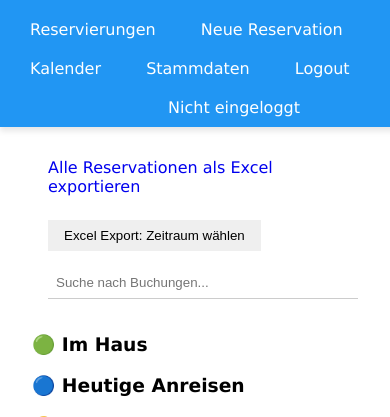
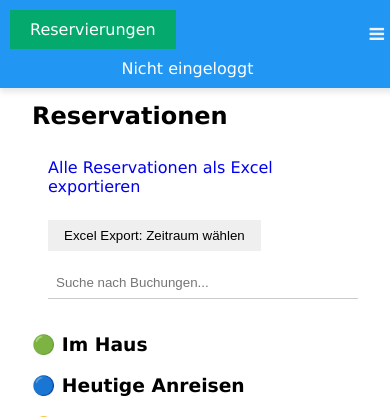
Before and after one commit to timo-reinschmidt/alphuette-rossboden, a Flask app: page / in a window 390 px wide. Shown: the top 417 px of the page. Run offline with Flask 3, Linux system fonts and the light colour scheme; the visitor is signed in with stand-in values (Sample User, id 1); data that the repository does not hold is empty; some libraries are stand-ins or nearby versions.

Commit message:
added mobile view. still a few bugs but it works for now

```diff
--- a/static/css/styles.css
+++ b/static/css/styles.css
@@ -207,3 +207,68 @@ button.w3-red:hover {
 .toggle-details-btn:hover {
     background-color: #45a049;
 }
+
+/* Add a black background color to the top navigation */
+.topnav {
+    background-color: #2196F3;
+    overflow: hidden;
+}
+
+/* Style the links inside the navigation bar */
+.topnav a {
+    float: left;
+    display: block;
+    color: #f2f2f2;
+    text-align: center;
+    padding: 14px 16px;
+    text-decoration: none;
+    font-size: 17px;
+}
+
+/* Change the color of links on hover */
+.topnav a:hover {
+    background-color: #3b8d99;
+    color: white;
+}
+
+/* Add an active class to highlight the current page */
+.topnav a.active {
+    background-color: #04AA6D;
+    color: white;
+}
+
+/* Hide the link that should open and close the topnav on small screens */
+.topnav .icon {
+    display: none;
+}
+
+/* When the screen is less than 600 pixels wide, hide all links, except for the first one ("Home"). Show the link that contains should open and close the topnav (.icon) */
+@media screen and (max-width: 600px) {
+    .topnav a:not(:first-child) {
+        display: none;
+    }
+
+    .topnav a.icon {
+        float: right;
+        display: block;
+    }
+}
+
+/* The "responsive" class is added to the topnav with JavaScript when the user clicks on the icon. This class makes the topnav look good on small screens (display the links vertically instead of horizontally) */
+@media screen and (max-width: 600px) {
+    .topnav.responsive {
+        position: relative;
+    }
+
+    .topnav.responsive a.icon {
+        position: absolute;
+        right: 0;
+        top: 0;
+    }
+
+    .topnav.responsive a {
+        float: none;
+        display: block;
+        text-align: left;
+    }
+}
--- a/templates/base.html
+++ b/templates/base.html
@@ -2,15 +2,17 @@
 <html lang="de">
 <head>
     <meta charset="UTF-8">
+    <meta name="viewport" content="width=device-width, initial-scale=1.0">
     <title>{% block title %}Alphütte Rossboden{% endblock %}</title>
     <link rel="stylesheet" href="{{ url_for('static', filename='css/w3.css') }}">
     <link rel="stylesheet" href="{{ url_for('static', filename='css/styles.css') }}">
+    <link rel="stylesheet" href="https://cdnjs.cloudflare.com/ajax/libs/font-awesome/4.7.0/css/font-awesome.min.css">
     {% block head %}{% endblock %}
 </head>
 <body>
 {% if 'login' not in request.endpoint %}
-    <div class="w3-bar w3-blue w3-large">
-        <a href="/" class="w3-bar-item w3-button w3-hover-opacity">Reservierungen</a>
+    <div class="topnav w3-bar w3-blue w3-large" id="myTopnav">
+        <a href="/" class="w3-bar-item w3-button w3-hover-opacity active">Reservierungen</a>
         <a href="/new" class="w3-bar-item w3-button w3-hover-opacity">Neue Reservation</a>
         <a href="/calendar" class="w3-bar-item w3-button w3-hover-opacity">Kalender</a>
         <!--- <a href="/reports" class="w3-bar-item w3-button w3-hover-opacity">Berichte</a> -->
@@ -18,6 +20,9 @@
             <a href="/admin" class="w3-bar-item w3-button w3-hover-opacity">Stammdaten</a>
         {% endif %}
         <a href="/logout" class="w3-bar-item w3-button w3-hover-opacity w3-right">Logout</a>
+        <a href="javascript:void(0);" class="icon" onclick="myFunction()">
+            <i class="fa fa-bars"></i>
+        </a>
         <span class="user-info">
         {% if user_name %}
             Willkommen, {{ user_name }}
@@ -25,6 +30,7 @@
             Nicht eingeloggt
         {% endif %}
         </span>
+
     </div>
 {% endif %}
 
@@ -32,5 +38,16 @@
     {% block content %}{% endblock %}
 </div>
 
+<script>
+    function myFunction() {
+        var x = document.getElementById("myTopnav");
+        if (x.className === "topnav w3-bar w3-blue w3-large") {
+            x.className += " responsive";
+        } else {
+            x.className = "topnav";
+        }
+    }
+</script>
+
 </body>
 </html>
```
